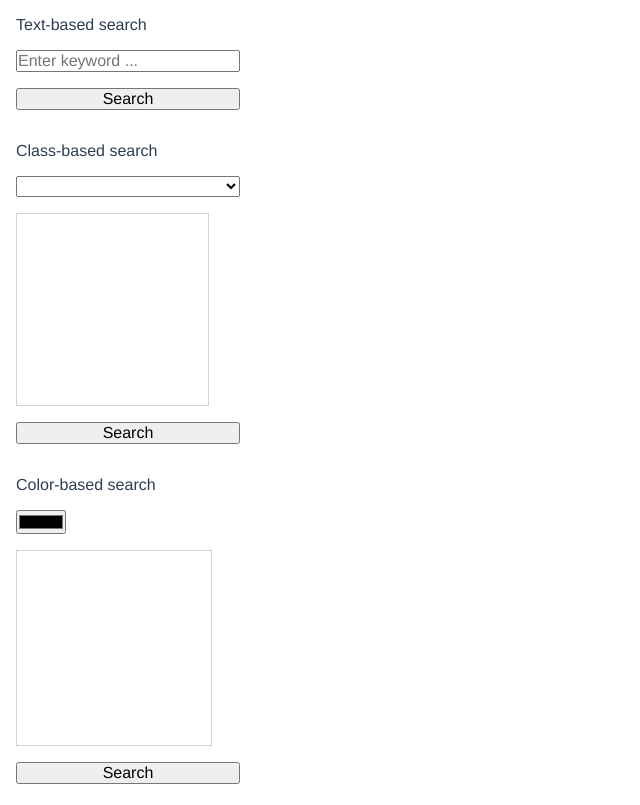
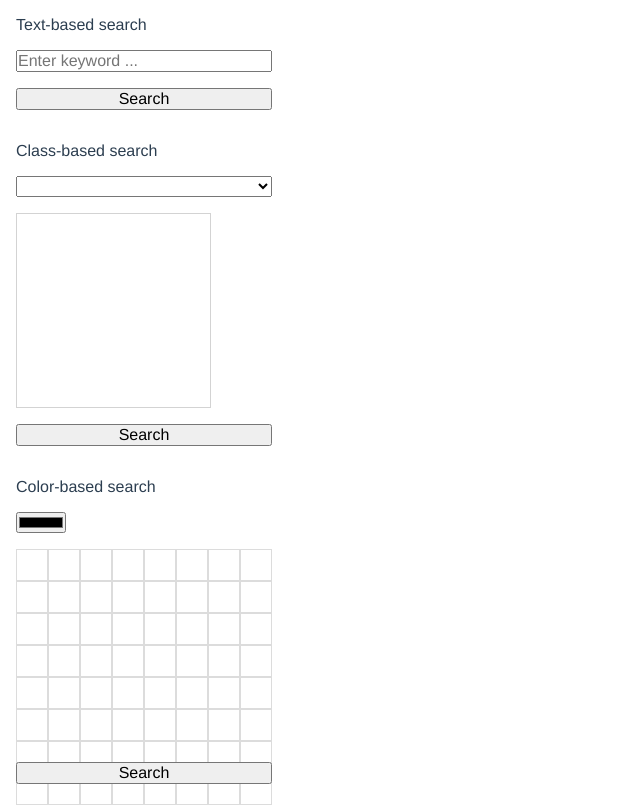
Before and after one commit to bugii/vidRet-frontend, a Vue app: page / in a window 1280 px wide. Shown: the whole page, without its empty margins (0-640 px from the left). Built offline with nearby package versions, Linux system fonts and the light colour scheme.

Commit message:
changed LAB implementation using an 8x8 grid

```diff
--- a/src/components/ColorSearch.vue
+++ b/src/components/ColorSearch.vue
@@ -7,14 +7,38 @@
     <input v-model="selectedColor" type="color" id="color" name="color" />
 
     <div class="canvas-wrapper">
-      <canvas
+      <!-- <canvas
         @mousedown="startPainting"
         @mouseup="finishedPainting"
         @mousemove="draw"
         width="512"
         height="512"
         ref="canvas"
-      ></canvas>
+      ></canvas> -->
+      <!-- <div class="row" v-for="y in colorsRGB.length" :key="y">
+        <div
+          v-for="x in y.length"
+          :key="x"
+          :style="{
+            backgroundColor: `rgb(${colorsRGB[y][x][0]},${colorsRGB[y][x][1]},${colorsRGB[y][x][2]}`,
+          }"
+          @click="setColor(y, x)"
+        >
+          {{ y }}-{{ x }}
+        </div>
+      </div> -->
+      <div class="row" v-for="y in colorsRGB.length" :key="y">
+        <div
+          v-for="x in colorsRGB[y - 1].length"
+          :key="x"
+          @click="setColor(y - 1, x - 1)"
+          :style="{
+            backgroundColor: `rgb(${colorsRGB[y - 1][x - 1][0]},${
+              colorsRGB[y - 1][x - 1][1]
+            },${colorsRGB[y - 1][x - 1][2]})`,
+          }"
+        ></div>
+      </div>
     </div>
 
     <button @click.prevent="search">
@@ -29,52 +53,185 @@ export default {
     return {
       selectedColor: "#00000",
       painting: false,
+      colorsRGB: [
+        [
+          [255, 255, 255],
+          [255, 255, 255],
+          [255, 255, 255],
+          [255, 255, 255],
+          [255, 255, 255],
+          [255, 255, 255],
+          [255, 255, 255],
+          [255, 255, 255],
+        ],
+        [
+          [255, 255, 255],
+          [255, 255, 255],
+          [255, 255, 255],
+          [255, 255, 255],
+          [255, 255, 255],
+          [255, 255, 255],
+          [255, 255, 255],
+          [255, 255, 255],
+        ],
+        [
+          [255, 255, 255],
+          [255, 255, 255],
+          [255, 255, 255],
+          [255, 255, 255],
+          [255, 255, 255],
+          [255, 255, 255],
+          [255, 255, 255],
+          [255, 255, 255],
+        ],
+        [
+          [255, 255, 255],
+          [255, 255, 255],
+          [255, 255, 255],
+          [255, 255, 255],
+          [255, 255, 255],
+          [255, 255, 255],
+          [255, 255, 255],
+          [255, 255, 255],
+        ],
+        [
+          [255, 255, 255],
+          [255, 255, 255],
+          [255, 255, 255],
+          [255, 255, 255],
+          [255, 255, 255],
+          [255, 255, 255],
+          [255, 255, 255],
+          [255, 255, 255],
+        ],
+        [
+          [255, 255, 255],
+          [255, 255, 255],
+          [255, 255, 255],
+          [255, 255, 255],
+          [255, 255, 255],
+          [255, 255, 255],
+          [255, 255, 255],
+          [255, 255, 255],
+        ],
+        [
+          [255, 255, 255],
+          [255, 255, 255],
+          [255, 255, 255],
+          [255, 255, 255],
+          [255, 255, 255],
+          [255, 255, 255],
+          [255, 255, 255],
+          [255, 255, 255],
+        ],
+        [
+          [255, 255, 255],
+          [255, 255, 255],
+          [255, 255, 255],
+          [255, 255, 255],
+          [255, 255, 255],
+          [255, 255, 255],
+          [255, 255, 255],
+          [255, 255, 255],
+        ],
+      ],
     };
+  },
+
+  computed: {
+    colorsLAB() {
+      return this.colorsRGB.map((r) => r.map((c) => this.rgb2lab(c)));
+    },
   },
   methods: {
     search() {
       console.log(
         "searching for class-labelled image",
-        this.$refs.canvas
-          .getContext("2d")
-          .getImageData(0, 0, this.$refs.canvas.width, this.$refs.canvas.height)
+        //   this.$refs.canvas
+        //     .getContext("2d")
+        //     .getImageData(0, 0, this.$refs.canvas.width, this.$refs.canvas.height)
+
+        this.colorsLAB
       );
     },
 
-    getMousePos(evt) {
-      var rect = this.$refs.canvas.getBoundingClientRect(), // abs. size of element
-        scaleX = this.$refs.canvas.width / rect.width, // relationship bitmap vs. element for X
-        scaleY = this.$refs.canvas.height / rect.height; // relationship bitmap vs. element for Y
+    convertHex(hexCode) {
+      var hex = hexCode.replace("#", "");
 
-      return {
-        x: (evt.clientX - rect.left) * scaleX, // scale mouse coordinates after they have
-        y: (evt.clientY - rect.top) * scaleY, // been adjusted to be relative to element
-      };
+      if (hex.length === 3) {
+        hex = hex[0] + hex[0] + hex[1] + hex[1] + hex[2] + hex[2];
+      }
+
+      var r = parseInt(hex.substring(0, 2), 16),
+        g = parseInt(hex.substring(2, 4), 16),
+        b = parseInt(hex.substring(4, 6), 16);
+
+      return [r, g, b];
     },
-    startPainting(e) {
-      this.painting = true;
-      this.draw(e);
+
+    rgb2lab(rgb) {
+      var r = rgb[0] / 255,
+        g = rgb[1] / 255,
+        b = rgb[2] / 255,
+        x,
+        y,
+        z;
+
+      r = r > 0.04045 ? Math.pow((r + 0.055) / 1.055, 2.4) : r / 12.92;
+      g = g > 0.04045 ? Math.pow((g + 0.055) / 1.055, 2.4) : g / 12.92;
+      b = b > 0.04045 ? Math.pow((b + 0.055) / 1.055, 2.4) : b / 12.92;
+
+      x = (r * 0.4124 + g * 0.3576 + b * 0.1805) / 0.95047;
+      y = (r * 0.2126 + g * 0.7152 + b * 0.0722) / 1.0;
+      z = (r * 0.0193 + g * 0.1192 + b * 0.9505) / 1.08883;
+
+      x = x > 0.008856 ? Math.pow(x, 1 / 3) : 7.787 * x + 16 / 116;
+      y = y > 0.008856 ? Math.pow(y, 1 / 3) : 7.787 * y + 16 / 116;
+      z = z > 0.008856 ? Math.pow(z, 1 / 3) : 7.787 * z + 16 / 116;
+
+      return [116 * y - 16, 500 * (x - y), 200 * (y - z)];
     },
-    finishedPainting() {
-      this.painting = false;
-      this.$refs.canvas.getContext("2d").beginPath();
+
+    setColor(y, x) {
+      const rgbColor = this.convertHex(this.selectedColor);
+      console.log("setting color for", y, x, rgbColor);
+      this.$set(this.colorsRGB[y], x, rgbColor);
     },
-    draw(e) {
-      if (!this.painting) return;
 
-      this.$refs.canvas.getContext("2d").lineWidth = 30;
-      // TODO: convert color to CIE Lab
-      this.$refs.canvas.getContext("2d").strokeStyle = this.selectedColor;
-      this.$refs.canvas.getContext("2d").lineCap = "round";
+    // getMousePos(evt) {
+    //   var rect = this.$refs.canvas.getBoundingClientRect(), // abs. size of element
+    //     scaleX = this.$refs.canvas.width / rect.width, // relationship bitmap vs. element for X
+    //     scaleY = this.$refs.canvas.height / rect.height; // relationship bitmap vs. element for Y
 
-      const mousePos = this.getMousePos(e);
+    //   return {
+    //     x: (evt.clientX - rect.left) * scaleX, // scale mouse coordinates after they have
+    //     y: (evt.clientY - rect.top) * scaleY, // been adjusted to be relative to element
+    //   };
+    // },
+    // startPainting(e) {
+    //   this.painting = true;
+    //   this.draw(e);
+    // },
+    // finishedPainting() {
+    //   this.painting = false;
+    //   this.$refs.canvas.getContext("2d").beginPath();
+    // },
+    // draw(e) {
+    //   if (!this.painting) return;
 
-      this.$refs.canvas.getContext("2d").lineTo(mousePos.x, mousePos.y);
-      this.$refs.canvas.getContext("2d").stroke();
+    //   this.$refs.canvas.getContext("2d").lineWidth = 30;
+    //   // TODO: convert color to CIE Lab
+    //   this.$refs.canvas.getContext("2d").strokeStyle = this.selectedColor;
+    //   this.$refs.canvas.getContext("2d").lineCap = "round";
 
-      this.$refs.canvas.getContext("2d").beginPath();
-      this.$refs.canvas.getContext("2d").moveTo(mousePos.x, mousePos.y);
-    },
+    //   const mousePos = this.getMousePos(e);
+
+    //   this.$refs.canvas.getContext("2d").lineTo(mousePos.x, mousePos.y);
+    //   this.$refs.canvas.getContext("2d").stroke();
+
+    //   this.$refs.canvas.getContext("2d").beginPath();
+    //   this.$refs.canvas.getContext("2d").moveTo(mousePos.x, mousePos.y);
+    // },
   },
 };
 </script>
@@ -97,11 +254,22 @@ export default {
     min-height: 0;
     margin-top: 1rem;
 
-    canvas {
-      border: lightgray thin solid;
-      max-height: 100%;
-      max-width: 100%;
-      min-height: 0;
+    // canvas {
+    //   border: lightgray thin solid;
+    //   max-height: 100%;
+    //   max-width: 100%;
+    //   min-height: 0;
+    // }
+
+    .row {
+      width: 100%;
+      display: flex;
+
+      div {
+        width: 2rem;
+        height: 2rem;
+        border: thin gainsboro solid;
+      }
     }
   }
 }
```
